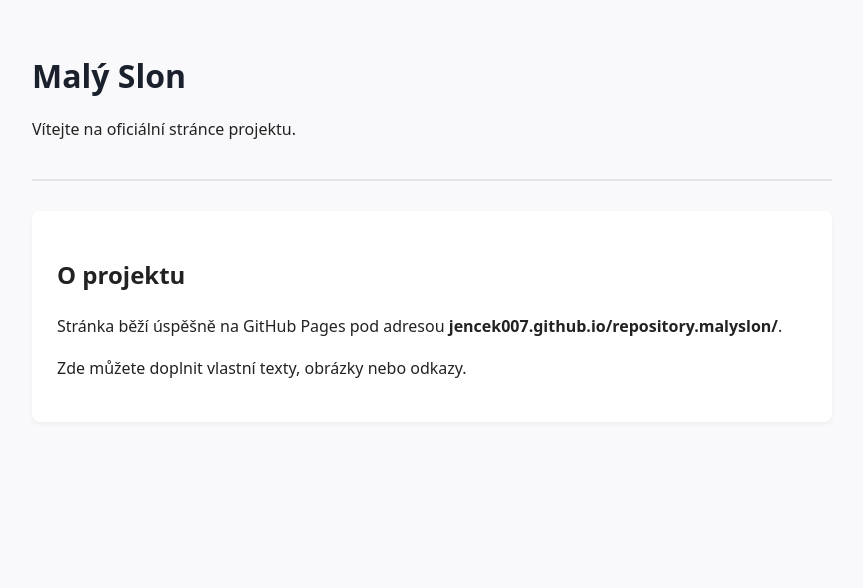
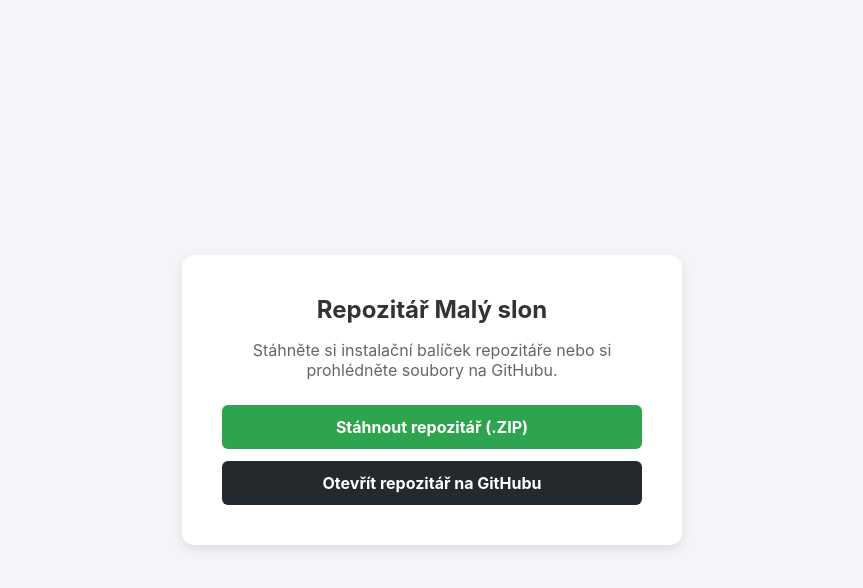
Before and after one commit to Jencek007/repository.malyslon, a plain HTML site: page index.html in a window 1280 px wide. Shown: the whole page, without its empty margins (208-1071 px from the left). Drawn offline with Linux system fonts and the light colour scheme.

Commit message:
Revise title and enhance layout in index.html
Updated the title and modified the styling for better layout and appearance. Added repository information and download links.

```diff
--- a/index.html
+++ b/index.html
@@ -3,44 +3,81 @@
 <head>
     <meta charset="UTF-8">
     <meta name="viewport" content="width=device-width, initial-scale=1.0">
-    <title>Malý Slon</title>
+    <title>Malý slon - Repozitář</title>
     <style>
         body {
-            font-family: system-ui, -apple-system, sans-serif;
-            line-height: 1.6;
-            max-width: 800px;
-            margin: 50px auto;
-            padding: 0 20px;
-            color: #222;
-            background-color: #f9f9fb;
+            font-family: -apple-system, BlinkMacSystemFont, "Segoe UI", Roboto, Helvetica, Arial, sans-serif;
+            background-color: #f4f4f9;
+            color: #333;
+            display: flex;
+            justify-content: center;
+            align-items: center;
+            height: 100vh;
+            margin: 0;
         }
-        header {
-            border-bottom: 2px solid #e1e4e8;
-            padding-bottom: 20px;
-            margin-bottom: 30px;
+        .karta {
+            background: #ffffff;
+            padding: 40px;
+            border-radius: 12px;
+            box-shadow: 0 4px 12px rgba(0, 0, 0, 0.1);
+            text-align: center;
+            max-width: 420px;
         }
         h1 {
-            color: #1a202c;
-            margin: 0;
+            margin-top: 0;
+            font-size: 24px;
         }
-        .card {
-            background: #ffffff;
-            padding: 25px;
-            border-radius: 8px;
-            box-shadow: 0 2px 4px rgba(0,0,0,0.05);
+        p {
+            color: #666;
+            margin-bottom: 25px;
+        }
+        .tlacitka {
+            display: flex;
+            flex-direction: column;
+            gap: 12px;
+        }
+        .tlacitko {
+            display: block;
+            text-decoration: none;
+            padding: 12px 24px;
+            border-radius: 6px;
+            font-weight: bold;
+            transition: background-color 0.2s;
+        }
+        .tlacitko-zip {
+            background-color: #2ea44f;
+            color: #ffffff;
+        }
+        .tlacitko-zip:hover {
+            background-color: #2c974b;
+        }
+        .tlacitko-github {
+            background-color: #24292e;
+            color: #ffffff;
+        }
+        .tlacitko-github:hover {
+            background-color: #444d56;
         }
     </style>
 </head>
 <body>
-    <header>
-        <h1>Malý Slon</h1>
-        <p>Vítejte na oficiální stránce projektu.</p>
-    </header>
 
-    <main class="card">
-        <h2>O projektu</h2>
-        <p>Stránka běží úspěšně na GitHub Pages pod adresou <strong>jencek007.github.io/repository.malyslon/</strong>.</p>
-        <p>Zde můžete doplnit vlastní texty, obrázky nebo odkazy.</p>
-    </main>
+    <div class="karta">
+        <h1>Repozitář Malý slon</h1>
+        <p>Stáhněte si instalační balíček repozitáře nebo si prohlédněte soubory na GitHubu.</p>
+
+        <div class="tlacitka">
+            <!-- Přímý odkaz na konkrétní ZIP ve větvi main (upravte přesný název souboru) -->
+            <a href="zips/repository.malyslon" class="tlacitko tlacitko-zip">
+                Stáhnout repozitář (.ZIP)
+            </a>
+
+            <!-- Odkaz na repozitář -->
+            <a href="https://github.com" class="tlacitko tlacitko-github" target="_blank" rel="noopener noreferrer">
+                Otevřít repozitář na GitHubu
+            </a>
+        </div>
+    </div>
+
 </body>
 </html>
```
